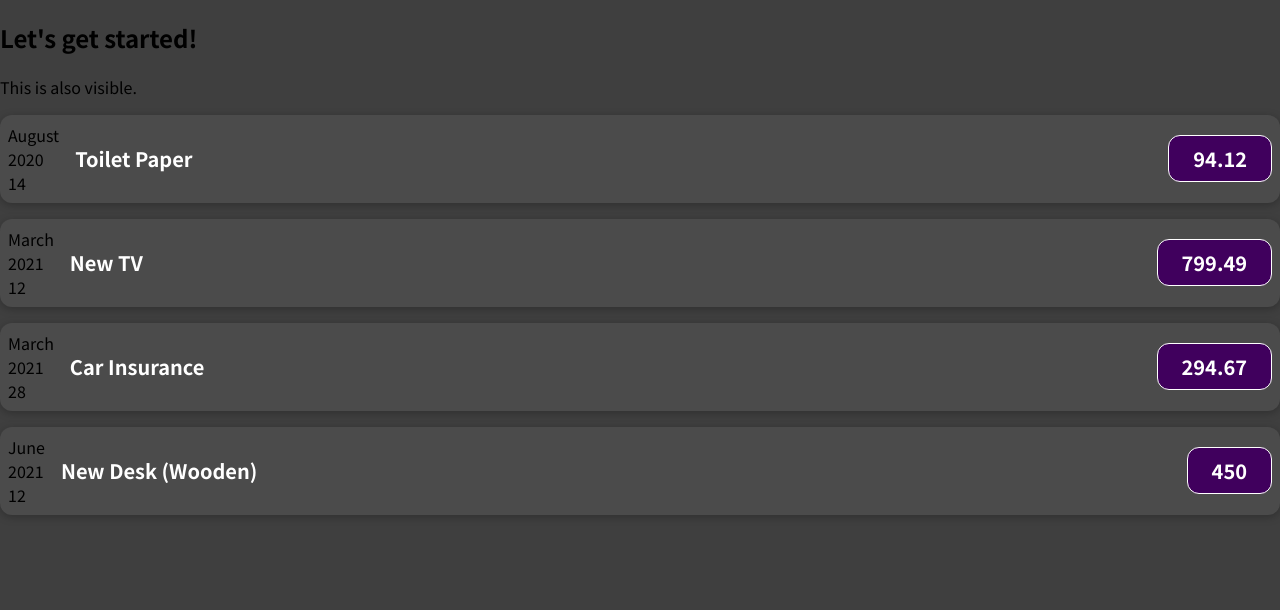
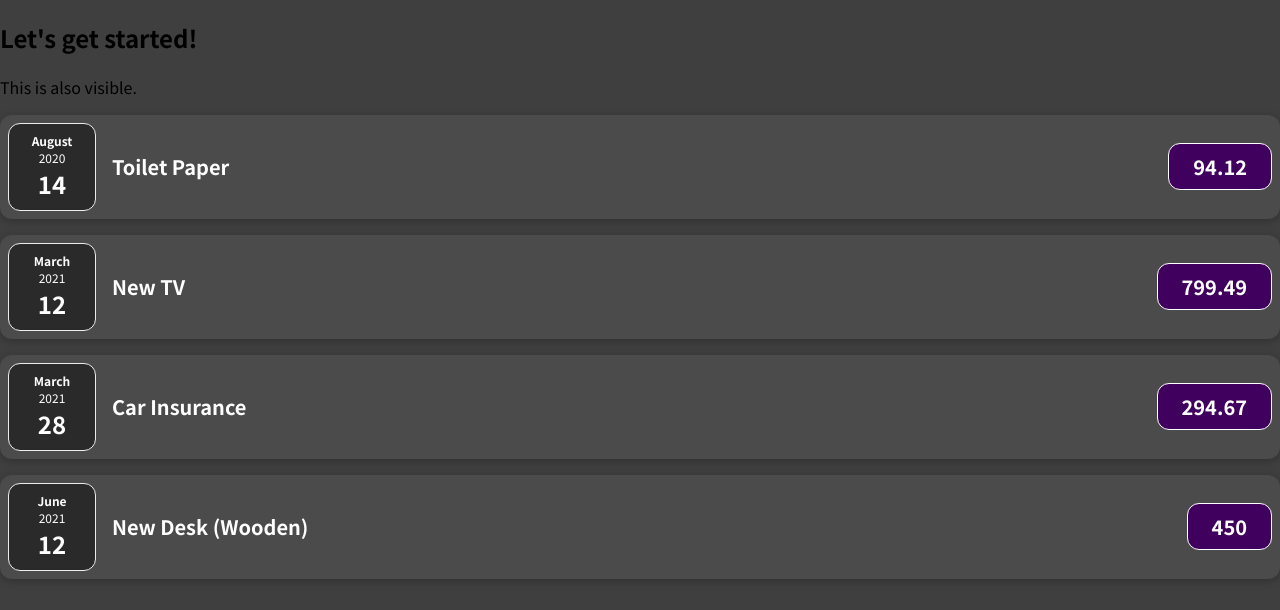
Before and after one commit to TaniaMishra/ctw_demo, a React (Create React App) app: page / in a window 1280 px wide. Shown: the top 610 px of the page. Built offline with nearby package versions, Linux system fonts and the light colour scheme.

Commit message:
progress check 3-2

```diff
--- /dev/null
+++ b/src/components/ExpenseDate.css
@@ -0,0 +1,26 @@
+.expense-date {
+    display: flex;
+    flex-direction: column;
+    width: 5.5rem;
+    height: 5.5rem;
+    border: 1px solid #ececec;
+    background-color: #2a2a2a;
+    color: white;
+    border-radius: 12px;
+    align-items: center;
+    justify-content: center;
+  }
+
+  .expense-date__month {
+    font-size: 0.75rem;
+    font-weight: bold;
+  }
+
+  .expense-date__year {
+    font-size: 0.75rem;
+  }
+
+  .expense-date__day {
+    font-size: 1.5rem;
+    font-weight: bold;
+  }
--- /dev/null
+++ b/src/components/ExpenseDate.js
@@ -0,0 +1,16 @@
+import React from 'react';
+import './ExpenseDate.css';
+
+function ExpenseDate(props) {
+    const month = props.date.toLocaleString('en-US', { month: 'long'});
+    const day = props.date.toLocaleString('en-US', {day: '2-digit'});
+    const year = props.date.getFullYear();
+    return (
+        <div className="expense-date">
+            <div className="expense-date__month">{month}</div>
+            <div className="expense-date__year">{year}</div>
+            <div className="expense-date__day">{day}</div>
+        </div>
+    );
+}
+export default ExpenseDate
--- a/src/components/ExpenseItem.js
+++ b/src/components/ExpenseItem.js
@@ -1,17 +1,11 @@
 import React from 'react';
 import "./ExpenseItem.css";
+import ExpenseDate from "./ExpenseDate.js";
 
 function ExpenseItem(props) {
-    const month = props.date.toLocaleString('en-US', { month: 'long'});
-    const day = props.date.toLocaleString('en-US', {day: '2-digit'});
-    const year = props.date.getFullYear();
     return (
         <div className='expense-item'>
-            <div>
-                <div>{month}</div>
-                <div>{year}</div>
-                <div>{day}</div>
-            </div>
+            <ExpenseDate date={props.date}></ExpenseDate>
             <div className='expense-item__description'>
                 <h2>{props.title}</h2>
                 <div className='expense-item__price'>{props.amount}</div>
```
Also changed, not shown: 1 other file (tests, documents, lock files or other folders).
